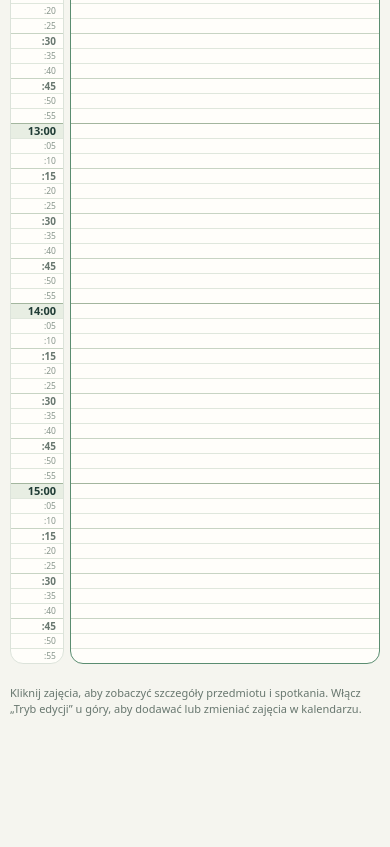
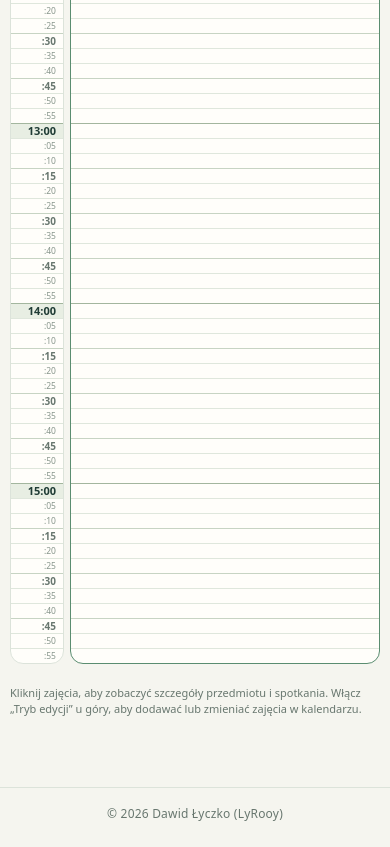
Before and after one commit to LyRooy/academic-calendar, a website with bundled scripts: page public/index.html in a window 390 px wide. Shown: the part 1072-1919 px from the top of the page. Before the commit the page ends 1835 px from the top, so only its background shows below. Built offline with nearby package versions, Linux system fonts and the light colour scheme.

Commit message:
feat: add footer with copyright information and style adjustments for improved layout

```diff
--- a/public/index.html
+++ b/public/index.html
@@ -89,6 +89,10 @@
         Kliknij zajęcia, aby zobaczyć szczegóły przedmiotu i spotkania. Włącz „Tryb edycji” u góry, aby dodawać lub zmieniać zajęcia w kalendarzu.
       </p>
     </main>
+
+    <footer class="app-footer">
+      <p class="copyright">© 2026 Dawid Łyczko (LyRooy)</p>
+    </footer>
 
     <!-- Okno: szczegóły zajęć (w trybie normalnym) -->
     <dialog id="eventDetailsDialog">
--- a/public/style.css
+++ b/public/style.css
@@ -1108,6 +1108,29 @@ textarea:focus-visible {
 }
 
 /* ==========================================================================
+   Stopka
+   ========================================================================== */
+
+.app-footer {
+  max-width: 1500px;
+  margin: 36px auto 0;
+  padding: 22px 36px 36px;
+  border-top: 1px solid var(--line);
+  display: flex;
+  align-items: center;
+  justify-content: center;
+  text-align: center;
+}
+
+.app-footer .copyright {
+  margin: 0;
+  font-size: 12px;
+  font-weight: 500;
+  color: var(--muted);
+  letter-spacing: 0.2px;
+}
+
+/* ==========================================================================
    Okna dialogowe i formularze
    ========================================================================== */
 
@@ -1488,9 +1511,16 @@ textarea {
   }
 
   header,
-  main {
+  main,
+  .app-footer {
     padding-left: 10px;
     padding-right: 10px;
+  }
+
+  .app-footer {
+    margin-top: 24px;
+    padding-top: 16px;
+    padding-bottom: 24px;
   }
 
   header {
```
